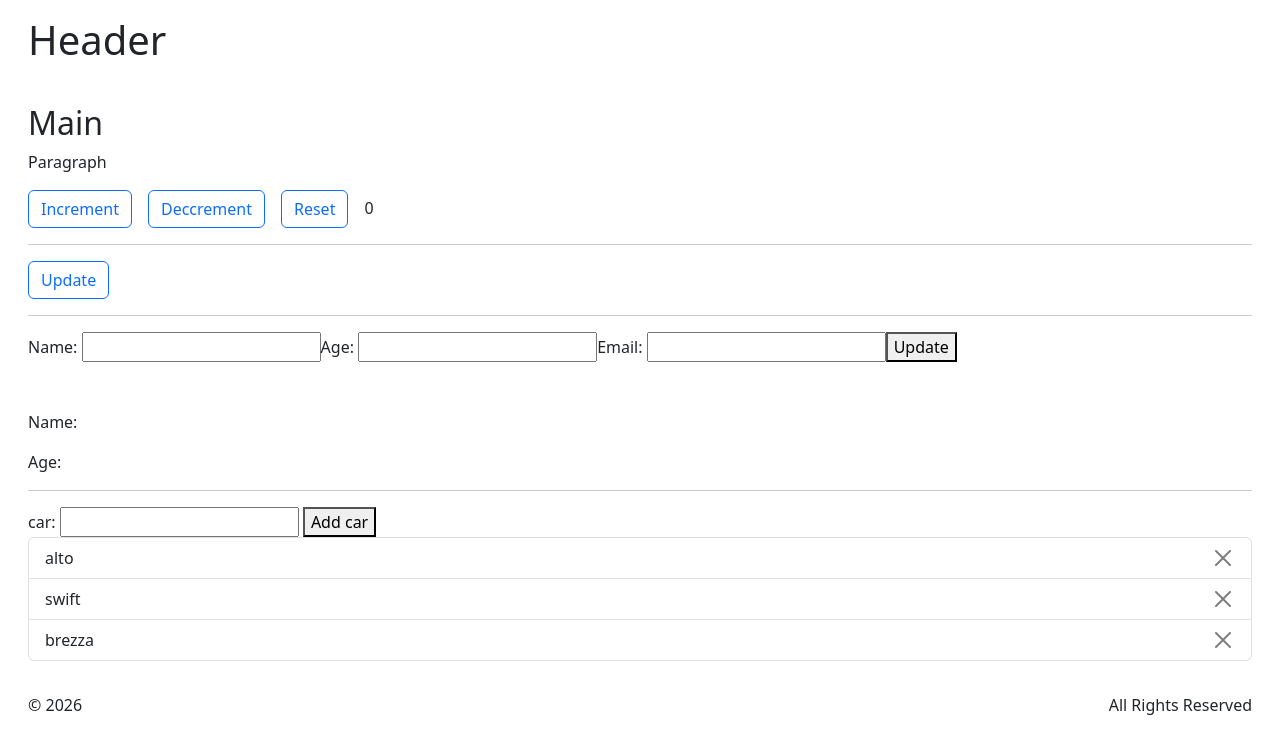
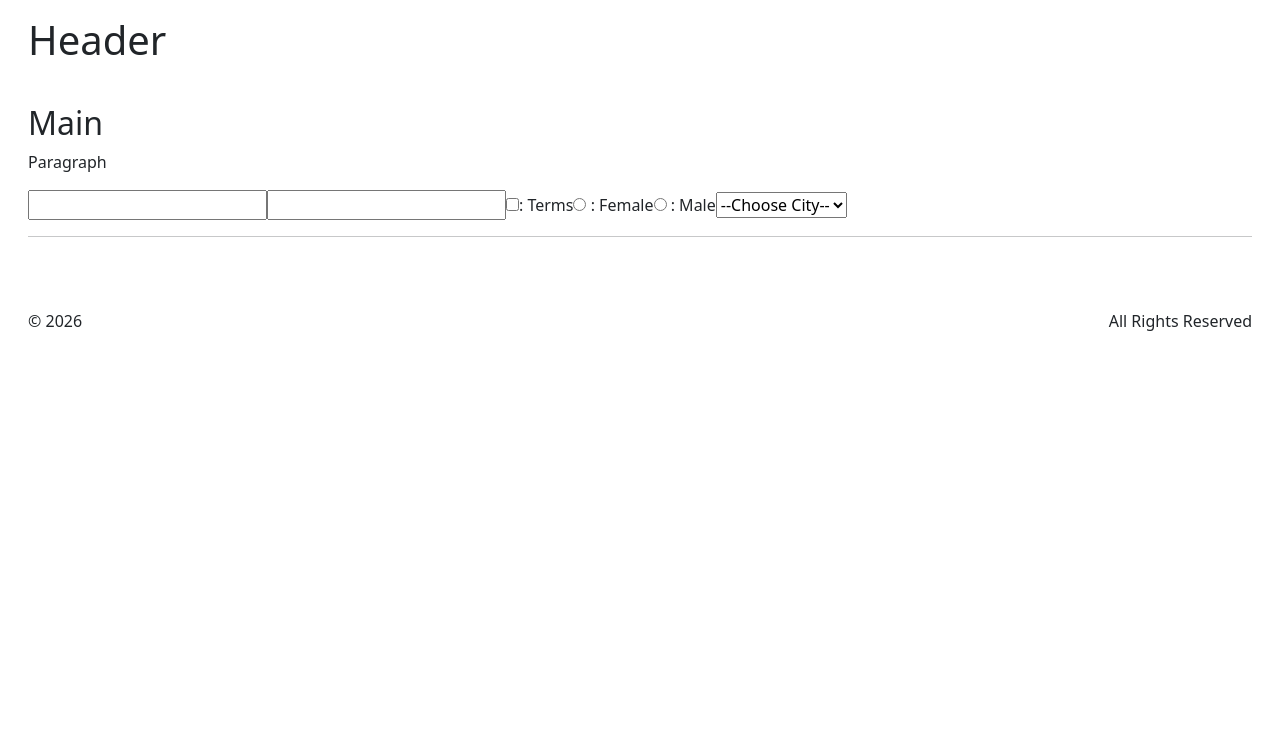
Before and after one commit to avimalhotra/reactsep26, a React (Vite) app: page / in a window 1280 px wide. Shown: the top 754 px of the page. Built offline with nearby package versions, Linux system fonts and the light colour scheme.

Commit message:
React events and Form

```diff
--- a/src/App.jsx
+++ b/src/App.jsx
@@ -1,61 +1,13 @@
 import Header from "./Header";
 import Footer from "./Footer";
-import { use, useState } from "react";
+import { useState } from "react";
 
 export default function App(){
 
+  // const [name,setName]=useState("");
+  const [form,setForm]=useState({name:"", age:"", terms:false, gender:"", city:"" });
 
-
-  const [counter,setCounter]=useState(0);
-  // const [name,setName]=useState("");
-  // const [age,setAge]=useState("");
-
-  // const [car,setCar]=useState({ name:"swift", fuel:"petrol" });      // object
-  // const [cars,setCars]=useState(["alto","brezza"]);           // array
-
-  const [form,setForm]=useState({name:"", age:"", email:""});
-  const [todo,setTodo]=useState(["alto","swift","brezza"]);
-
-
-  function updateCar(){
-      // setCar(i=>({...i, power:88, torque:120}));
-      // setCars(i=>([...i,"swift"]));
-  }
-
-  function updateForm(e){
-    e.preventDefault();
-
-    // console.log( e.target.name.value, e.target.age.value );
-      // const { name, age }={e.target.name.value, e.target.age.value};
-
-      console.log("form submited");
-
-
-  }
-
-  function insertData(e){
-      const {name,value}=e.target;
-
-      setForm( i=>({...i, [name]: value }));
-
-  }
-
-  function addCar(e){
-      e.preventDefault();
-
-      const item=e.target.car.value;
-
-      setTodo(i=>([...i,item]));
-
-  }
-
-  function removeCar(e){
-      const car=e.target.parentNode.textContent.trim();        // string
-
-      setTodo( todo.filter(i=>i!=car) );
-
-  }
-
+  console.log( form.name, form.age, form.terms, form.gender, form.city );
 
 
   return (
@@ -66,40 +18,30 @@ export default function App(){
 
         <main className="p-3">
             <h2>Main</h2>
-            <p>Paragraph</p>
-            <button className="btn btn-outline-primary me-3" onClick={()=>setCounter(counter+1)}>Increment</button>
-            <button className="btn btn-outline-primary me-3" onClick={()=>setCounter(counter-1)}>Deccrement</button>
-            <button className="btn btn-outline-primary me-3" onClick={()=>setCounter(0)}>Reset</button>
-            <output>{counter}</output>
+            <p>Paragraph </p>
 
-            <hr />
+            <form>
+                <input type="text" value={form.name} onChange={e=>setForm({...form,name:e.target.value})} />
+                <input type="text" value={form.age} onChange={e=>setForm({...form,age:e.target.value})} />
+                <label><input type="checkbox" checked={form.terms} onChange={e=>setForm({...form,terms:e.target.checked})} />: Terms</label>
+                <label><input type="radio" name="gender" value="female" checked={ form.gender==="female" } onChange={e=>setForm({...form,gender:e.target.value})} /> : Female</label>
+                <label><input type="radio" name="gender" value="male" checked={ form.gender==="male"} onChange={e=>setForm({...form,gender:e.target.value})} /> : Male</label>
+                <select defaultValue="" onChange={e=>setForm({...form,city:e.target.value})}>
+                  <option value="" disabled>--Choose City--</option>
+                  <option>Delhi</option>
+                  <option>Mumbai</option>
+                </select>
 
-            <button className="btn btn-outline-primary me-3" onClick={updateCar}>Update</button>
+                <hr />
+                <output>{form.name}</output>
+                <output>{form.age}</output>
+                <output>{form.terms}</output>
+                <output>{form.gender}</output>
+                <output>{form.city}</output>
 
-            <hr />
 
-            <form onSubmit={updateForm}>
-               <label>Name: <input type="text" name="name" value={form.name} required onChange={insertData} /> </label>
-              <label>Age: <input type="number" name="age" required value={form.age} onChange={insertData} /> </label>
-              <label>Email: <input type="email" name="email" required value={form.email} onChange={insertData} /> </label>
-              <button>Update</button>
+
             </form>
-
-            <br /> <br />
-            <p>Name: {}</p>
-            <p>Age: {}</p>
-
-            <hr />
-
-          <form onSubmit={addCar} > <label>car: <input type="search" name="car" required /></label> <button>Add car</button> </form>
-
-          <ol className="list-group">
-            {
-              todo.map((num,ind)=>(
-                <li className="list-group-item" key={ind}> {num} <button onClick={removeCar} className="btn-close float-end"></button> </li>
-              ))
-            }
-            </ol>
 
 
         </main>
```
